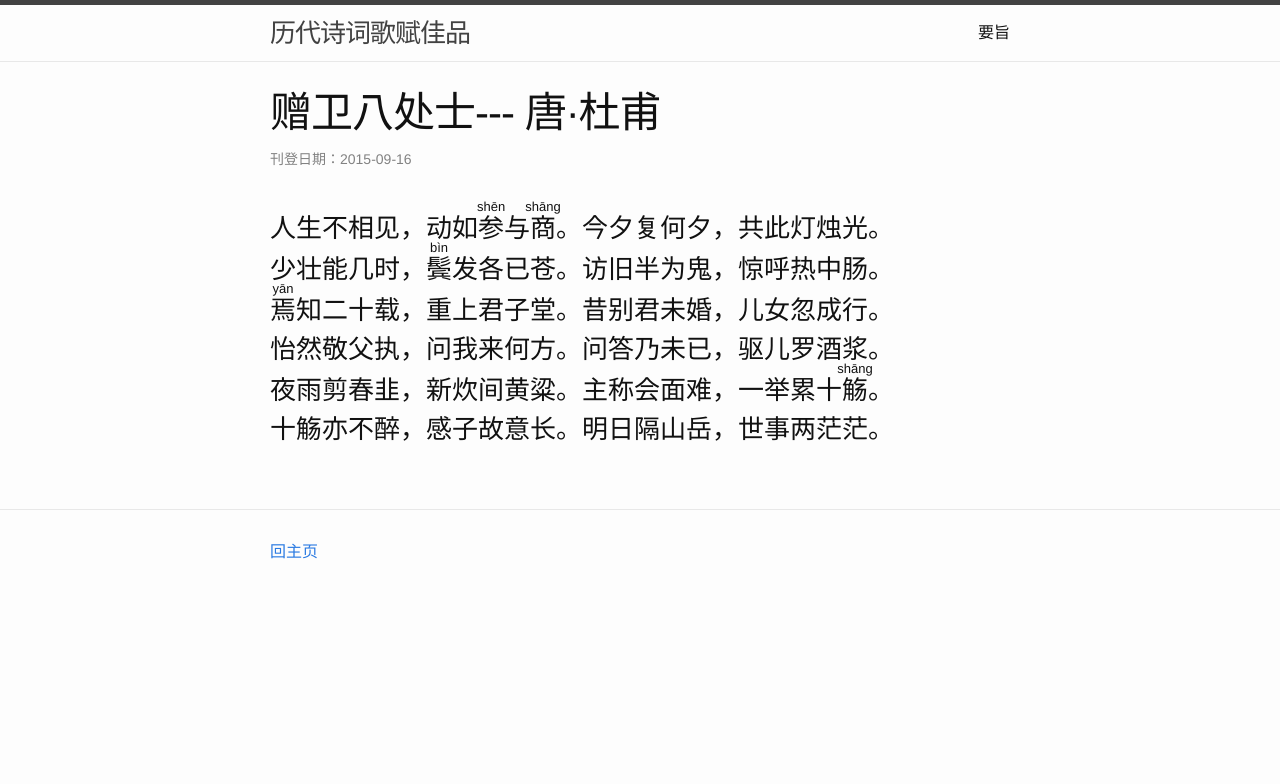
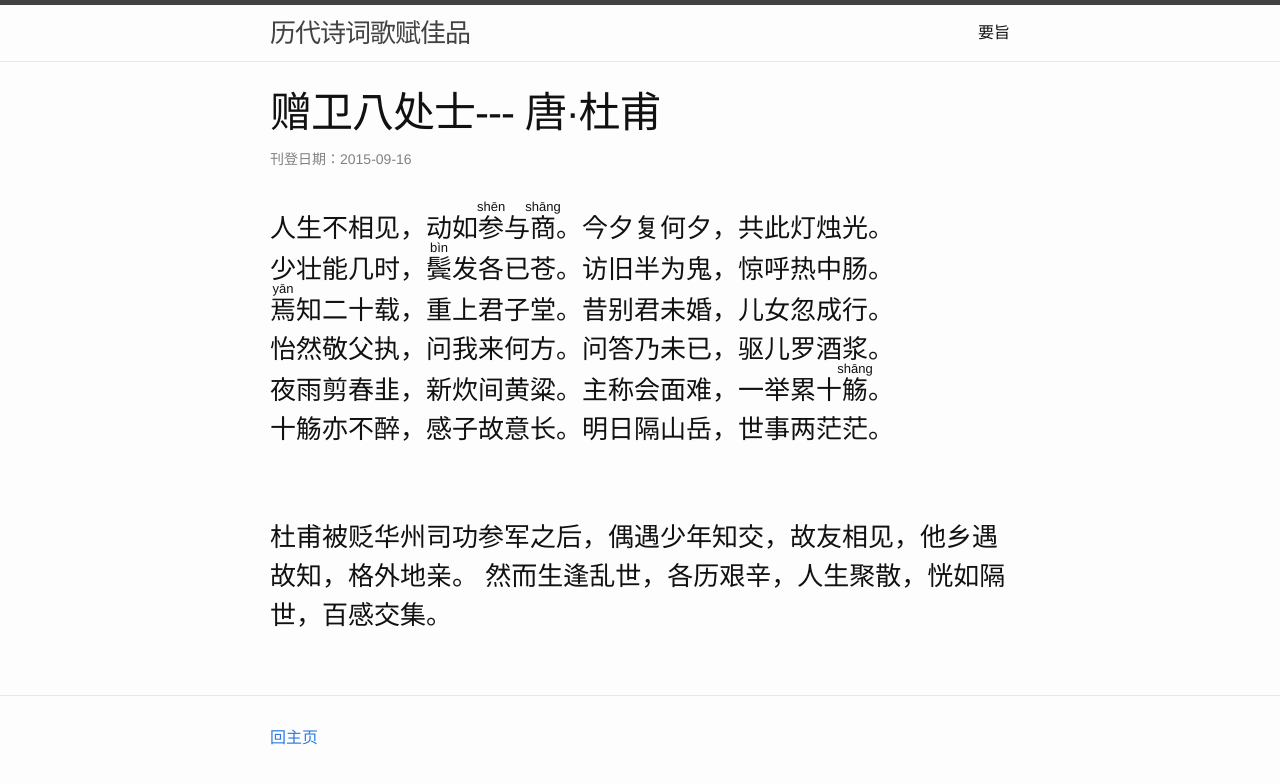
Before and after one commit to jixizh/christams-recipes, a Jekyll site: the page built from _posts/2015-09-16-dufu-2.md, in a window 1280 px wide. Shown: the top 784 px of the page. Built offline with Jekyll 4.4.1, drawn with Linux system fonts in a browser that asks for light colours; Markdown is read by kramdown in place of the engine named in the settings.

Commit message:
gh_dufu-2_16/09/2015

```diff
--- a/_posts/2015-09-16-dufu-2.md
+++ b/_posts/2015-09-16-dufu-2.md
@@ -13,3 +13,10 @@ categories: jekyll update
 怡然敬父执，问我来何方。问答乃未已，驱儿罗酒浆。
 夜雨剪春韭，新炊间黄粱。主称会面难，一举累十<ruby>觞<rt>shāng</rt></ruby>。
 十觞亦不醉，感子故意长。明日隔山岳，世事两茫茫。
+
+
+
+<br>
+<section class="psize">
+{{ page.excerpt}}
+</section>
```
Also changed, not shown: _posts/2015-09-16-baijuyi-1.md (+7 -0 lines).
